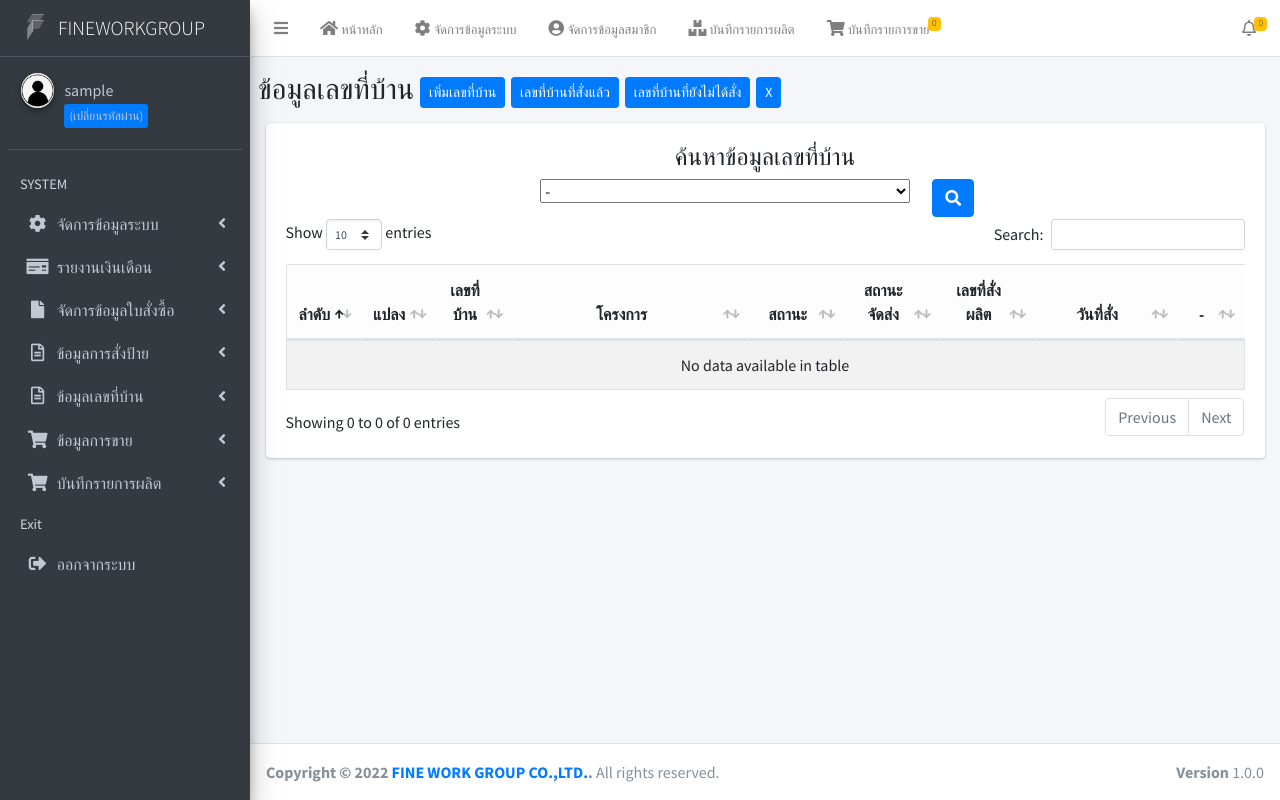
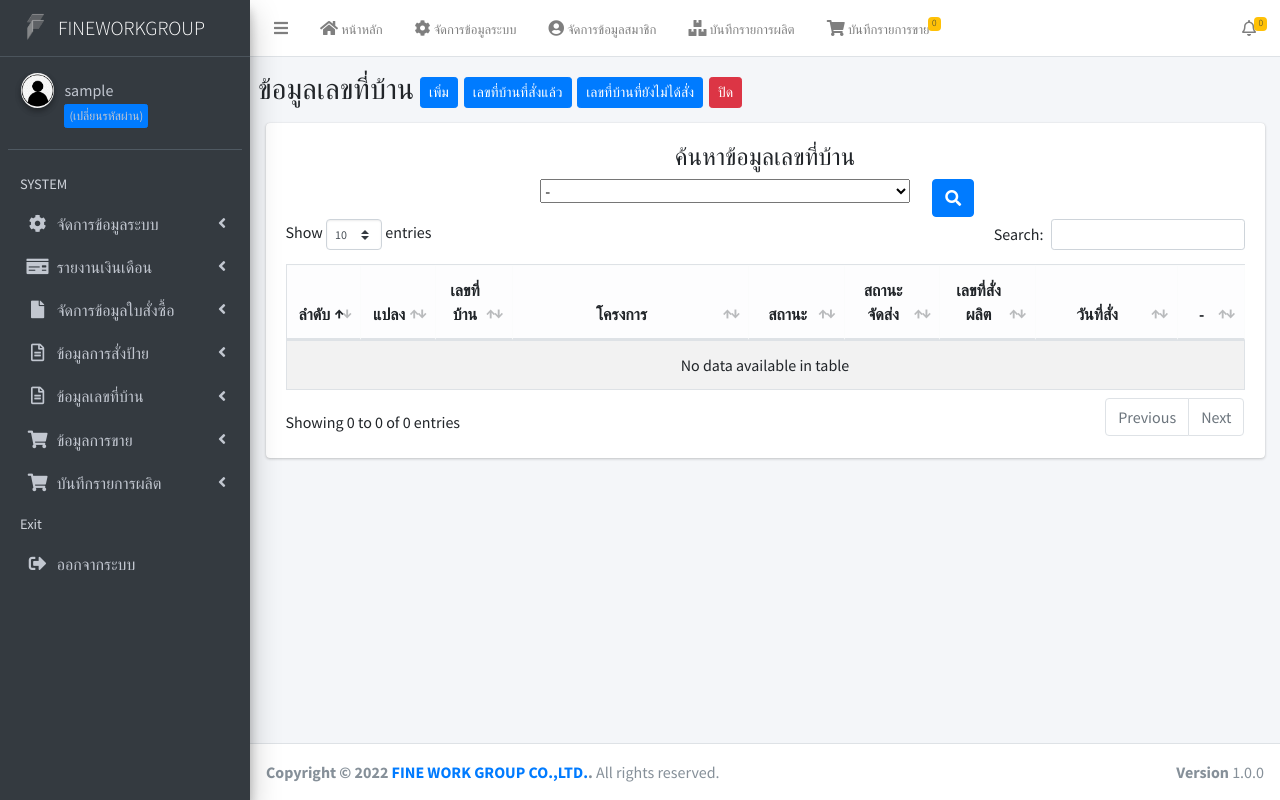
Before and after one commit to Antace/fwgproject, a PHP site: page /admin/labeldetail.php in a window 1280 px wide. Run offline with PHP 8.4, Linux system fonts and the light colour scheme; the visitor is signed in with stand-in values (Sample User, id 1); data that the repository does not hold is empty; some libraries are stand-ins or nearby versions.

Commit message:
Update labeldetail.php

```diff
--- a/admin/labeldetail.php
+++ b/admin/labeldetail.php
@@ -9,10 +9,10 @@
         <h1>
         <i class="glyphicon glyphicon-list-alt hidden-xs"></i> <span class="hidden-xs">ข้อมูลเลขที่บ้าน</span>
 
-        <a href="labeldetail.php?act=add" class="btn btn-primary btn-sm">เพิ่มเลขที่บ้าน</a>
+        <a href="labeldetail.php?act=add" class="btn btn-primary btn-sm">เพิ่ม</a>
         <a href="labeldetail.php?act=pd" class="btn btn-primary btn-sm">เลขที่บ้านที่สั่งแล้ว</a>
         <a href="labeldetail.php?act=npd" class="btn btn-primary btn-sm">เลขที่บ้านที่ยังไม่ได้สั่ง</a>
-        <a href="labeldetail.php" class="btn btn-primary btn-sm">X</a>
+        <a href="labeldetail.php" class="btn btn-danger btn-sm">ปิด</a>
         </h1>
       </section>
       <section class="content">
```
